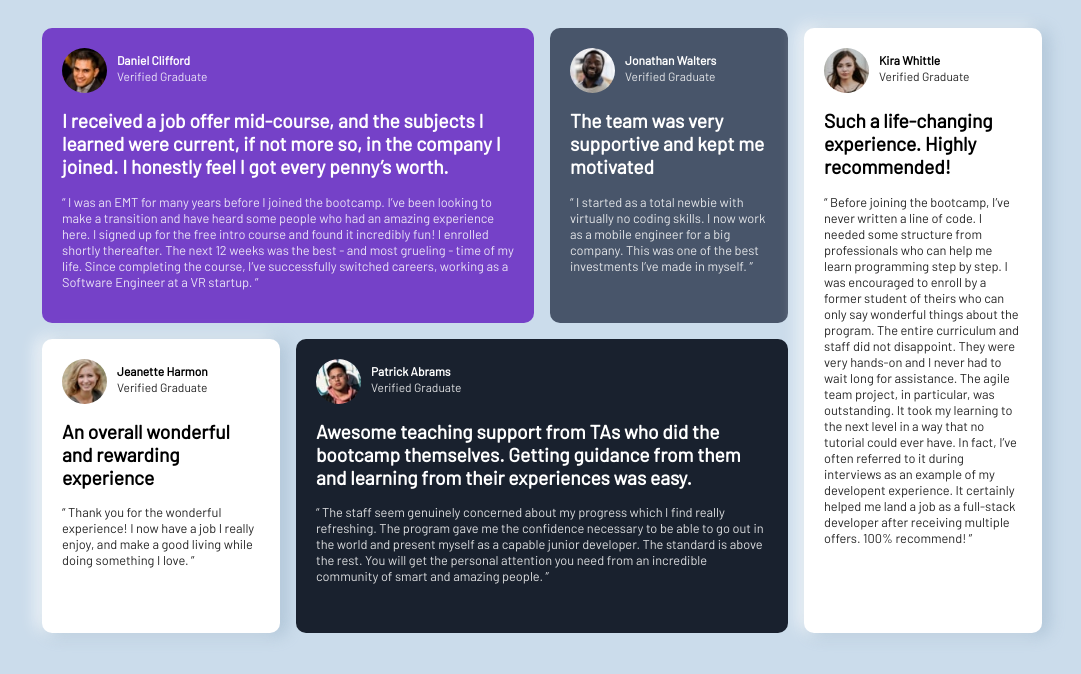
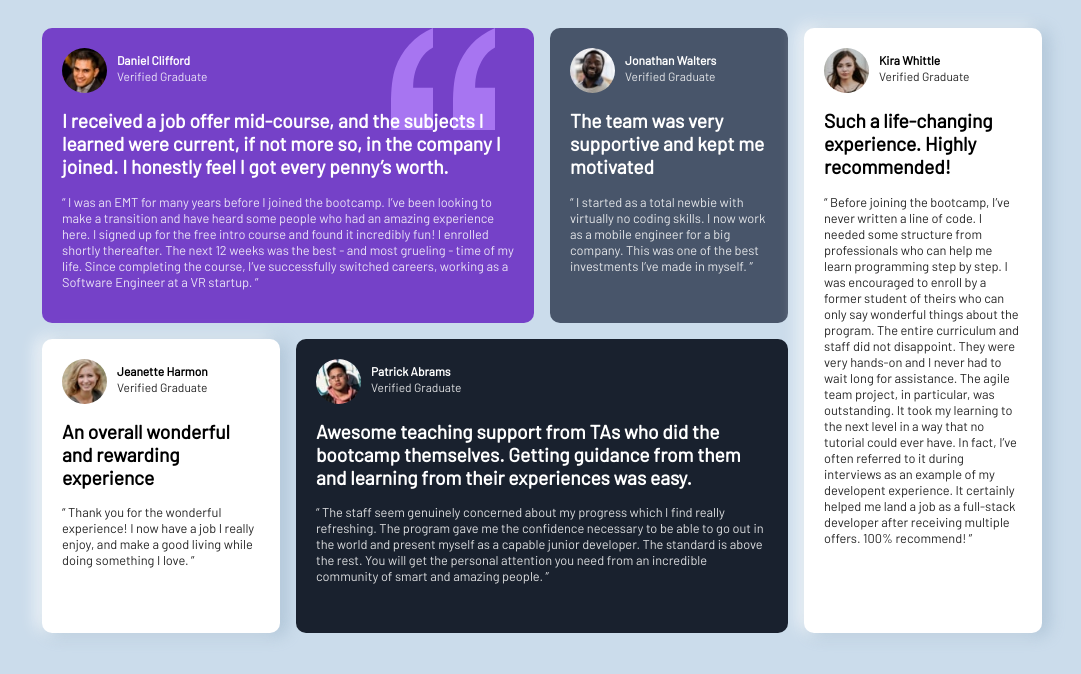
Before and after one commit to alielmala/testimonials-grid-section, a plain HTML site: page index.html in a window 1280 px wide. Shown: the whole page, without its empty margins (98-1179 px from the left). Drawn offline with Linux system fonts and the light colour scheme.

Commit message:
add quote icon to item-1

```diff
--- a/main.css
+++ b/main.css
@@ -8,9 +8,11 @@ body {background-color: hsl(209, 45%, 86%) ; padding:20px 20px 20px 20px; }
     font-weight: 500;  margin-right: auto; margin-left: auto;
 
 }
+.quote_logo {position: absolute; margin-left: 25% ; border-radius: 0%; width: 90px;}
 img {border-radius: 50%; width: 45px; height:auto ;}
 .grid-item {min-height: fit-content; min-width: 100px; border-radius: 10px; padding: 20px;}
-.grid-item-1 {grid-column: 1 / 3; background-color: hsl(263, 55%, 52%);}
+.grid-item-1 {grid-column: 1 / 3; background-color: hsl(263, 55%, 52%);
+     background-image: url(assets/bg-pattern-quotation.svg); background-repeat: no-repeat; background-position: 90% top;}
 .grid-item-2{background-color: hsl(217, 19%, 35%);}
 .grid-item-3{grid-row-start: 1; grid-row-end: 3;grid-column-start: 4; background-color: white;
      box-shadow: rgba(136, 165, 191, 0.48) 6px 2px 16px 0px, rgba(255, 255, 255, 0.8) -6px -2px 16px 0px; color: black;}
```
Also changed, not shown: index.html (+0 -1 lines).
